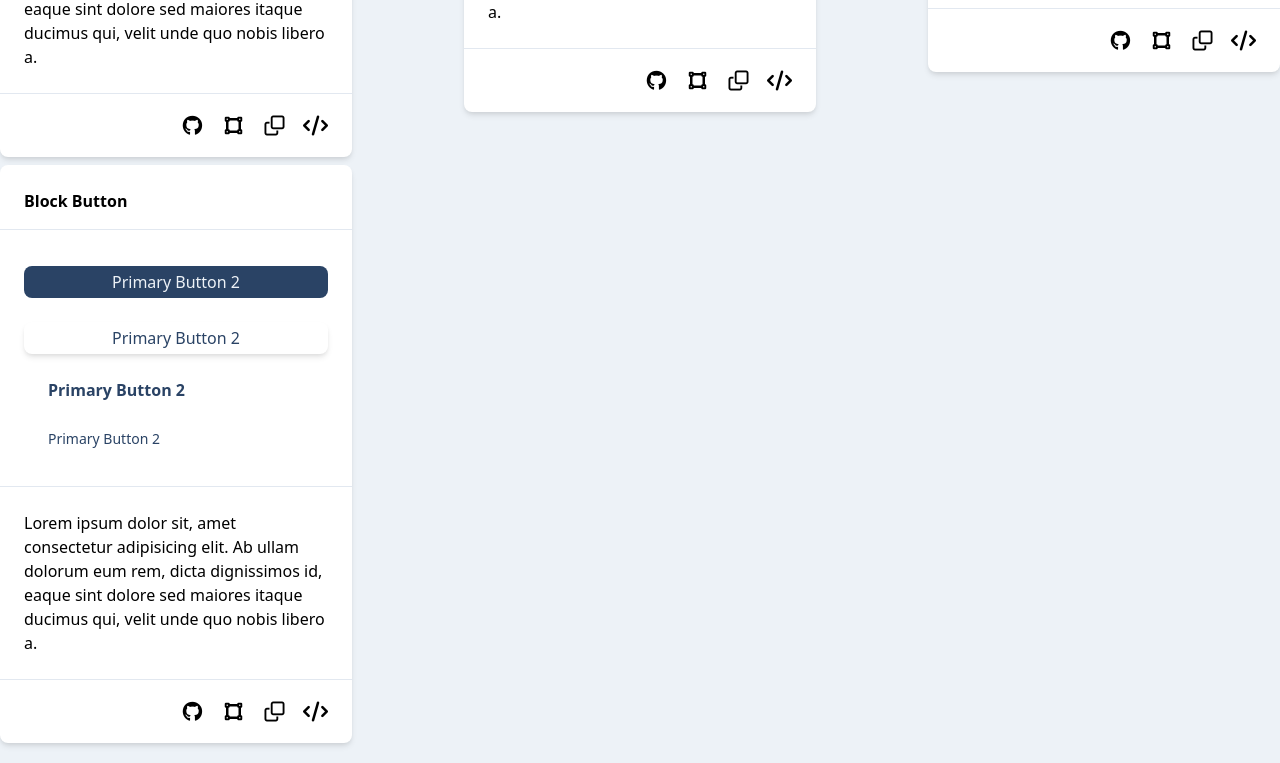
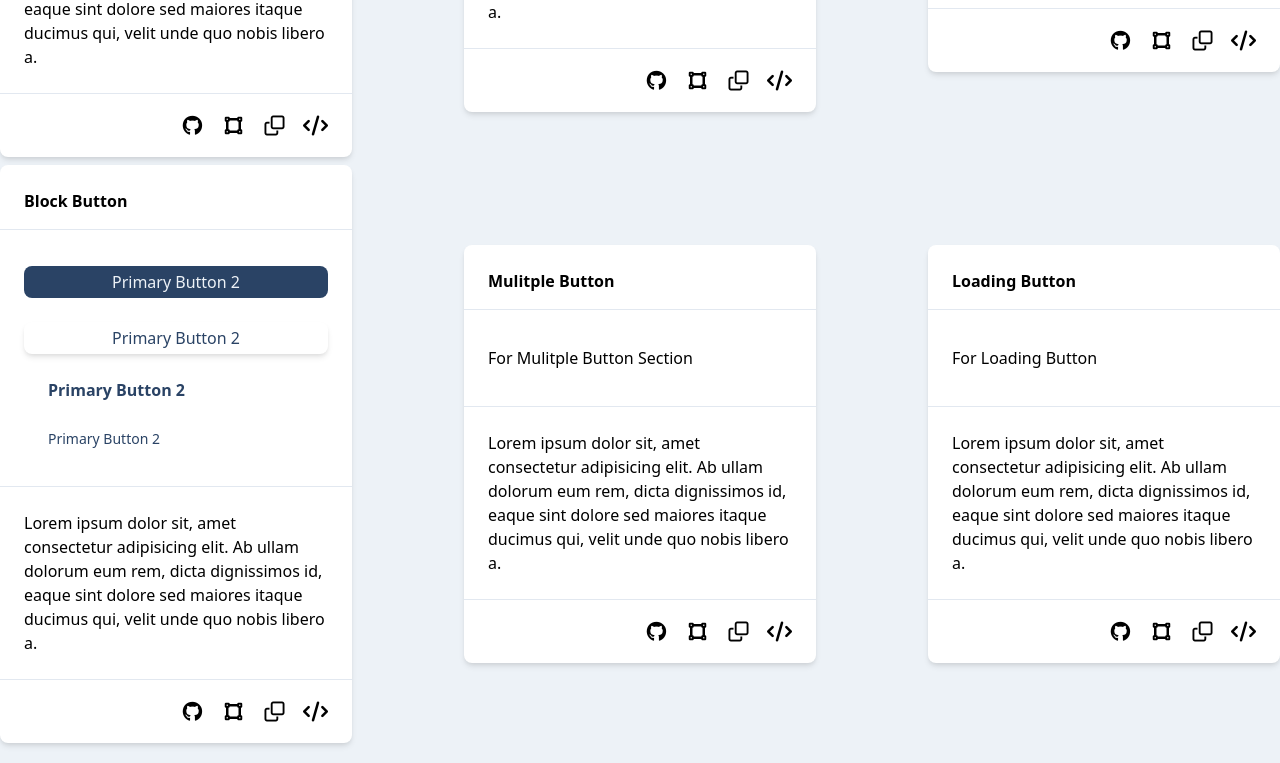
Before and after one commit to ekosutrisno/react-component, a React (Create React App) app: page /button in a window 1280 px wide. Shown: the part 579-1342 px from the top of the page. Built offline with nearby package versions, Linux system fonts and the light colour scheme.

Commit message:
Fix Layout Card

```diff
--- a/src/pages/ButtonsView.js
+++ b/src/pages/ButtonsView.js
@@ -1,9 +1,9 @@
 import React, { Component } from 'react';
 import {
    ButtonDefault,
-   ButtonDefaultShadow,
+   // ButtonDefaultShadow,
    ButtonPrimary,
-   ButtonPrimaryShadow,
+   // ButtonPrimaryShadow,
    ButtonLink,
    ButtonText
 } from '../components/shared/Button';
@@ -166,6 +166,57 @@ export class ButtonsView extends Component {
                   <button className="fa fa-fw fa-code fa-lg focus:outline-none hover:text-gray-700"></button>
                </div>
             </div>
+            {/* Card 05 */}
+            <div className="flex-col justify-start h-full w-70 bg-white rounded-lg shadow-md">
+               <div className="header h-16 p-6 font-semibold">
+                  Mulitple Button
+               </div>
+               <div className="image max-h-full p-6 border-t border-gray-300">
+                  <div className="flex flex-wrap justify-evenly items-center">
+                     <div className="py-3 w-full">
+                        {/* <ButtonBlock primary btnText="Primary Button 2" /> */}
+                        For Mulitple Button Section
+                     </div>
+                  </div>
+               </div>
+               <div className="descriptions h-auto p-6 border-t border-gray-300">
+                  <p>Lorem ipsum dolor sit, amet consectetur adipisicing elit. Ab ullam dolorum eum rem,
+                  dicta dignissimos id, eaque sint dolore sed maiores itaque ducimus qui,
+                  velit unde quo nobis libero a.</p>
+               </div>
+               <div className="footer flex items-center justify-end h-16 p-6 border-t border-gray-300 space-x-4">
+                  <button className="fab fa-fw fa-github fa-lg focus:outline-none hover:text-gray-700"></button>
+                  <button className="fa fa-fw fa-vector-square fa-lg focus:outline-none hover:text-gray-700"></button>
+                  <button className="far fa-fw fa-clone fa-lg focus:outline-none hover:text-gray-700"></button>
+                  <button className="fa fa-fw fa-code fa-lg focus:outline-none hover:text-gray-700"></button>
+               </div>
+            </div>
+            {/* Card 06 */}
+            <div className="flex-col justify-start h-full w-70 bg-white rounded-lg shadow-md">
+               <div className="header h-16 p-6 font-semibold">
+                  Loading Button
+               </div>
+               <div className="image max-h-full p-6 border-t border-gray-300">
+                  <div className="flex flex-wrap justify-evenly items-center">
+                     <div className="py-3 w-full">
+                        {/* <ButtonBlock primary btnText="Primary Button 2" /> */}
+                        For Loading Button
+                     </div>
+                  </div>
+               </div>
+               <div className="descriptions h-auto p-6 border-t border-gray-300">
+                  <p>Lorem ipsum dolor sit, amet consectetur adipisicing elit. Ab ullam dolorum eum rem,
+                  dicta dignissimos id, eaque sint dolore sed maiores itaque ducimus qui,
+                  velit unde quo nobis libero a.</p>
+               </div>
+               <div className="footer flex items-center justify-end h-16 p-6 border-t border-gray-300 space-x-4">
+                  <button className="fab fa-fw fa-github fa-lg focus:outline-none hover:text-gray-700"></button>
+                  <button className="fa fa-fw fa-vector-square fa-lg focus:outline-none hover:text-gray-700"></button>
+                  <button className="far fa-fw fa-clone fa-lg focus:outline-none hover:text-gray-700"></button>
+                  <button className="fa fa-fw fa-code fa-lg focus:outline-none hover:text-gray-700"></button>
+               </div>
+            </div>
+
          </div>
       );
    }
--- a/src/pages/CardsView.js
+++ b/src/pages/CardsView.js
@@ -4,19 +4,19 @@ import CardMansony from '../components/cards/CardMansony';
 export class CardsView extends Component {
    render() {
       return (
-         <div className="container mx-auto px-4 md:px-48 my-4">
-            <CardMansony title="CardMansony 01" src="http://lorempixel.com/640/480/business" />
-            <div className="flex pt-4 flex-wrap">
+         <div className="container mx-auto my-4">
+            <CardMansony title="CardMansony 01" src="https://images.unsplash.com/photo-1480506132288-68f7705954bd?ixlib=rb-1.2.1&ixid=eyJhcHBfaWQiOjEyMDd9&auto=format&fit=crop&w=500&q=300" />
+            <div className="flex pt-4 flex-wrap lg:space-x-6">
                <CardMansony
                   small
                   title="CardMansony 02"
-                  src="http://lorempixel.com/640/480/people"
+                  src="https://images.unsplash.com/photo-1498050108023-c5249f4df085?ixlib=rb-1.2.1&ixid=eyJhcHBfaWQiOjEyMDd9&auto=format&fit=crop&w=500&q=60"
                   imgHeight="64" />
 
                <CardMansony
                   small
                   title="CardMansony 03"
-                  src="http://lorempixel.com/640/480/nightlife"
+                  src="https://images.unsplash.com/photo-1454165804606-c3d57bc86b40?ixlib=rb-1.2.1&ixid=eyJhcHBfaWQiOjEyMDd9&auto=format&fit=crop&w=500&q=60"
                   imgHeight="32"
                />
             </div>
```
Also changed, not shown: 1 other file (tests, documents, lock files or other folders).
